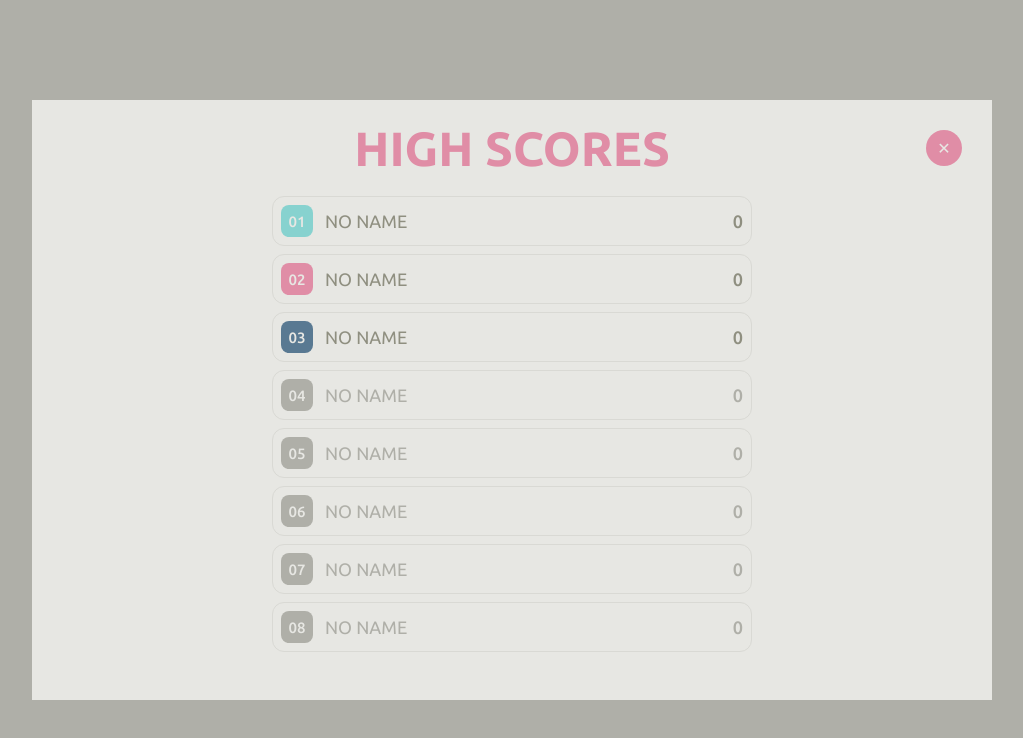
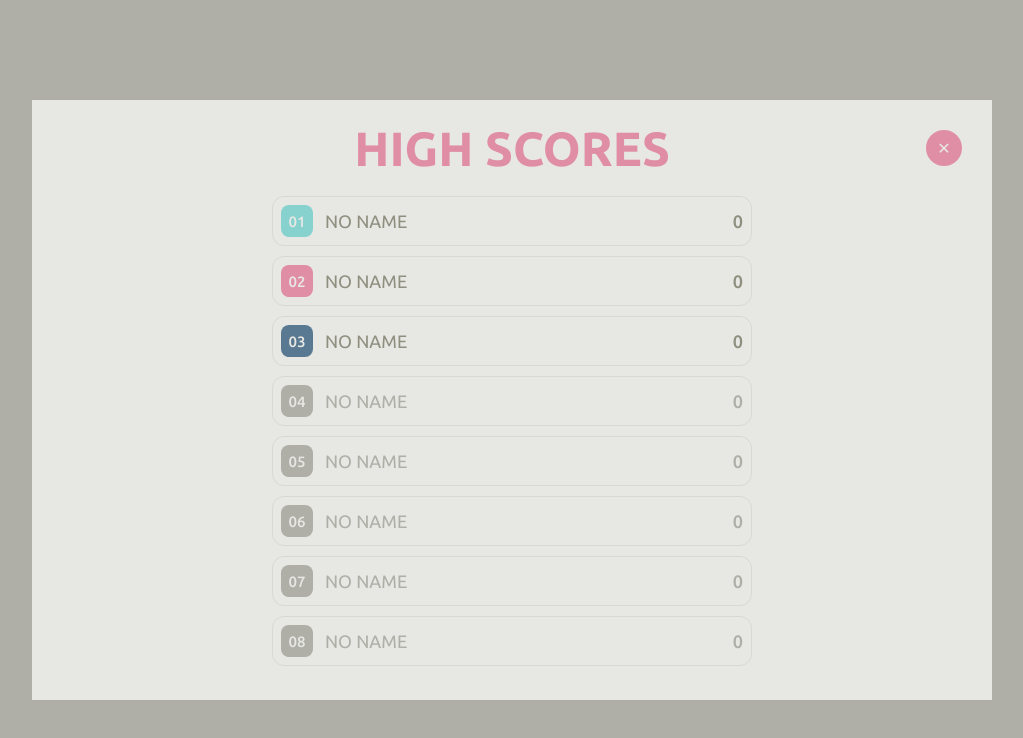
Before and after one commit to annaziarkiewicz/vue-snake, a Vue app: page / in a window 1280 px wide. Both pictures are taken after a click on the button "HIGH SCORES". Shown: the top 738 px of the page, without its empty margins (128-1151 px from the left). Built offline with nearby package versions, Linux system fonts and the light colour scheme.

Commit message:
Update GameScreen component

```diff
--- a/src/components/AppSnake.vue
+++ b/src/components/AppSnake.vue
@@ -50,7 +50,6 @@
 			:button-how-to-play="true"
 			:button-play-game="!hasActiveGame"
 			:game-headline="gameHeadline"
-			:has-illustrations="hasIllustrations"
 			@back-to-game="backToGame"
 			@play-game="playGame"
 			@show-high-scores="showHighScores"
@@ -120,7 +119,6 @@ const gameState = ref<{
 	overlay: null,
 	paused: true
 })
-const hasIllustrations = ref(true)
 const hasActiveGame = ref(false)
 const gameBoardKey = ref(0)
 const isGameFrozen = ref(false)
--- a/src/components/GameScreen.vue
+++ b/src/components/GameScreen.vue
@@ -56,7 +56,6 @@ import { computed } from 'vue'
 import GameScreenAuthor from '@/components/GameScreenAuthor.vue'
 
 const props = defineProps<{
-    hasIllustrations: boolean,
     gameHeadline: string,
     buttonPlayGame?: boolean,
     buttonBackToGame?: boolean,
--- a/src/components/GameScreenHighScores.vue
+++ b/src/components/GameScreenHighScores.vue
@@ -77,7 +77,7 @@ const scores = computed(() => getScores())
 	ul {
 		display: flex;
 		flex-direction: column;
-		gap: 8px;
+		gap: 10px;
 	}
 
 	li {
@@ -122,6 +122,7 @@ const scores = computed(() => getScores())
 		display: flex;
 		justify-content: center;
 		align-items: center;
+        flex-shrink: 0;
 		background: $color-milk-300;
 		border-radius: 8px;
 		font-size: 15px;
@@ -130,10 +131,14 @@ const scores = computed(() => getScores())
 	}
 
 	&__name {
+        overflow: hidden;
+        min-width: 0;
 		flex-grow: 1;
 		font-size: 18px;
 		color: $color-milk-300;
 		text-transform: uppercase;
+        text-overflow: ellipsis;
+		white-space: nowrap;
 	}
 
 	&__points {
```
